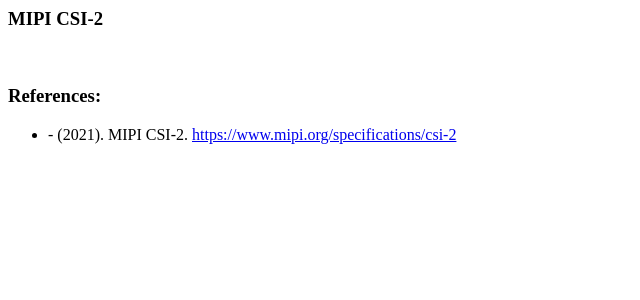
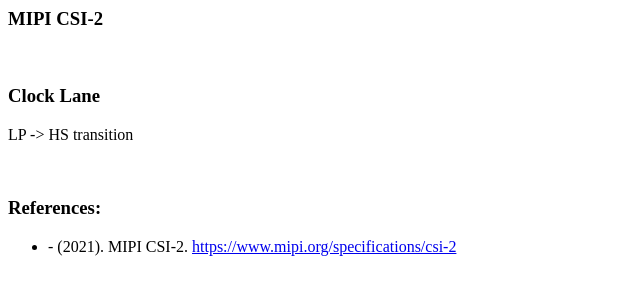
Before and after one commit to czarsir/sir, a Jekyll site: the page built from _posts/technik/2021-03-01-com-csi2.html, in a window 1280 px wide. Shown: the top 300 px of the page, without its empty margins (0-640 px from the left). Built offline with Jekyll 4.4.1, drawn with Linux system fonts in a browser that asks for light colours.

Commit message:
[csi2] update clock lane

```diff
--- a/_posts/technik/2021-03-01-com-csi2.html
+++ b/_posts/technik/2021-03-01-com-csi2.html
@@ -9,6 +9,11 @@ layout: addins
 
 
 <br>
+<h3>Clock Lane</h3>
+<p>LP -> HS transition</p>
+
+
+<br>
 <h3>References:</h3>
 <ul>
 	<li>- (2021). MIPI CSI-2. <a href="https://www.mipi.org/specifications/csi-2">https://www.mipi.org/specifications/csi-2</a></li>
```
